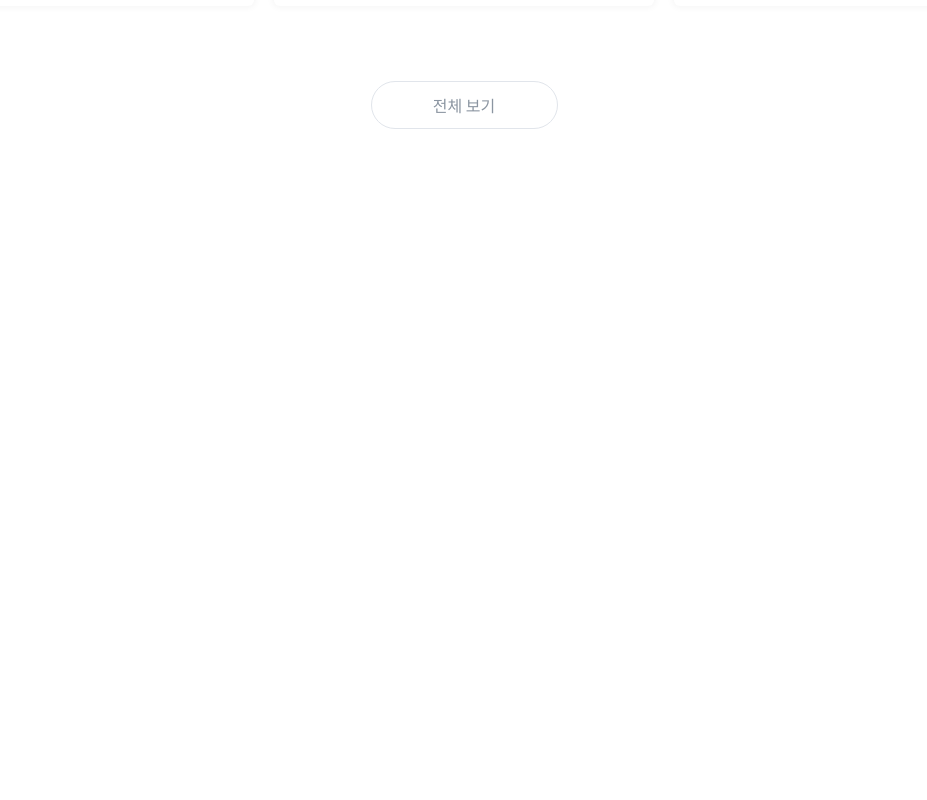
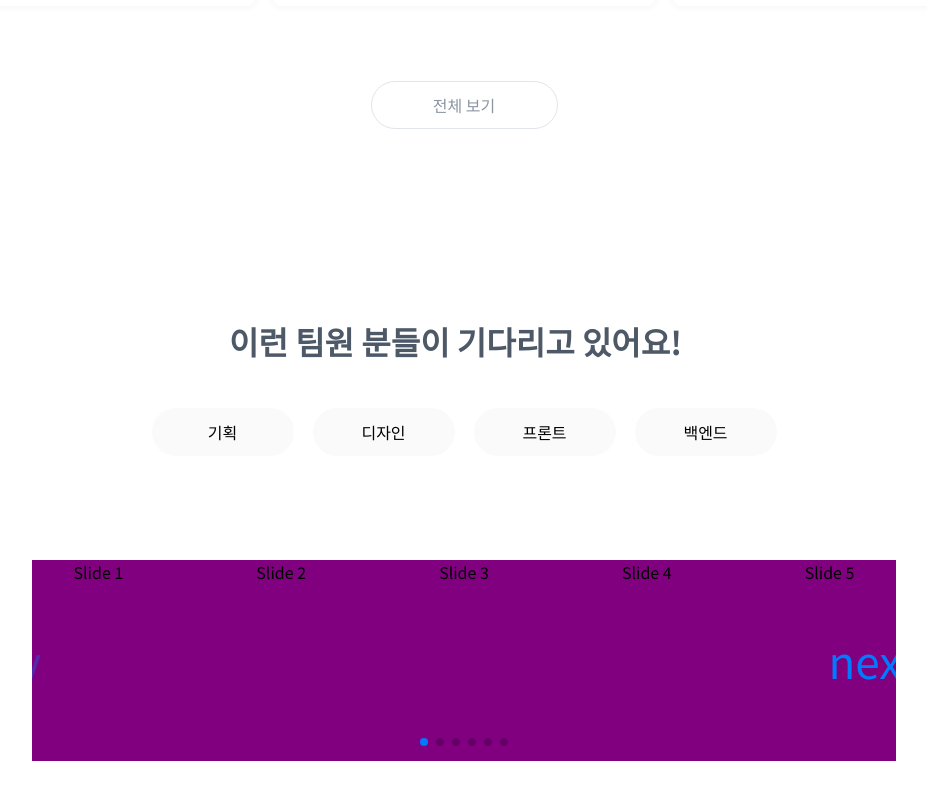
Before and after one commit to Team-Detto/Detto, a React (Create React App) app: page / in a window 1280 px wide. Shown: the part 1885-2685 px from the top of the page, without its empty margins (176-1103 px from the left). Before the commit the page ends 2204 px from the top, so only its background shows below. Built offline with nearby package versions, Linux system fonts and the light colour scheme; no server answers; the database is empty.

Commit message:
design : 슬라이더 제외 UI 구현 완료 슬라이더 변경 할예정

```diff
--- a/src/components/main/Calendar/MainCalendar.tsx
+++ b/src/components/main/Calendar/MainCalendar.tsx
@@ -1,4 +1,5 @@
 import styled from '@emotion/styled';
+import React from 'react';
 import ProjectCalendar from './ProjectCalendar';
 import ProjectDetail from './ProjectDetail';
 import ProjectList from './ProjectList';
--- a/src/components/main/Calendar/ProjectCalendar.tsx
+++ b/src/components/main/Calendar/ProjectCalendar.tsx
@@ -1,6 +1,7 @@
 import { useState } from 'react';
 import Calendar from 'react-calendar';
 import styled from '@emotion/styled';
+import React from 'react';
 
 const ProjectCalendar = () => {
   const [value, onChange] = useState(new Date());
--- /dev/null
+++ b/src/components/main/findUsers/MainFindUsers.tsx
@@ -0,0 +1,161 @@
+import React from 'react';
+import SwiperCore, { Navigation, Scrollbar, Pagination } from 'swiper';
+import { Swiper, SwiperSlide } from 'swiper/react';
+import 'swiper/swiper.min.css';
+import 'swiper/components/navigation/navigation.min.css';
+import styled from '@emotion/styled';
+const MainFindUsers = () => {
+  return (
+    <MainFindUsersWrap>
+      <MainFindUsersContainer>
+        <MainFindUsersTitleDiv>
+          이런 팀원 분들이 기다리고 있어요!
+        </MainFindUsersTitleDiv>
+        <MainFindUsersButtonContainer>
+          <MainFindUsersButton>기획</MainFindUsersButton>
+          <MainFindUsersButton>디자인</MainFindUsersButton>
+          <MainFindUsersButton>프론트</MainFindUsersButton>
+          <MainFindUsersButton>백엔드</MainFindUsersButton>
+        </MainFindUsersButtonContainer>
+      </MainFindUsersContainer>
+      <MainFindUsersSwiperContainer>
+        <MainFindUsersSwiper
+          pagination={{
+            clickable: true,
+          }}
+          spaceBetween={50}
+          slidesPerView={5}
+          navigation
+        >
+          <SwiperSlide>Slide 1</SwiperSlide>
+          <SwiperSlide>Slide 2</SwiperSlide>
+          <SwiperSlide>Slide 3</SwiperSlide>
+          <SwiperSlide>Slide 4</SwiperSlide>
+          <SwiperSlide>Slide 5</SwiperSlide>
+          <SwiperSlide>Slide 1</SwiperSlide>
+          <SwiperSlide>Slide 2</SwiperSlide>
+          <SwiperSlide>Slide 3</SwiperSlide>
+          <SwiperSlide>Slide 4</SwiperSlide>
+          <SwiperSlide>Slide 5</SwiperSlide>
+        </MainFindUsersSwiper>
+      </MainFindUsersSwiperContainer>
+    </MainFindUsersWrap>
+  );
+};
+const MainFindUsersWrap = styled.div`
+  display: flex;
+  flex-direction: column;
+  align-items: center;
+  padding: 0px;
+  gap: 104px;
+
+  width: 1180px;
+  height: 442px;
+  margin: 0px auto 289px auto;
+`;
+const MainFindUsersContainer = styled.div`
+  display: flex;
+  flex-direction: column;
+  align-items: center;
+  padding: 0px;
+  gap: 45px;
+
+  width: 625px;
+  height: 137px;
+`;
+const MainFindUsersTitleDiv = styled.div`
+  width: 470px;
+  height: 44px;
+
+  font-family: 'Noto Sans KR';
+  font-style: normal;
+  font-weight: 700;
+  font-size: 2rem;
+  line-height: 44px;
+
+  display: flex;
+  align-items: center;
+
+  color: #4e5968;
+`;
+const MainFindUsersButtonContainer = styled.div`
+  display: flex;
+  flex-direction: row;
+  align-items: flex-start;
+  padding: 0px;
+  gap: 19px;
+
+  width: 625px;
+  height: 48px;
+`;
+const MainFindUsersButton = styled.button`
+  box-sizing: border-box;
+
+  display: flex;
+  flex-direction: row;
+  justify-content: center;
+  align-items: center;
+  padding: 8px 48px;
+  gap: 10px;
+
+  width: 150px;
+  height: 48px;
+
+  background: #fafafb;
+  border-radius: 36px;
+
+  font-family: 'Noto Sans KR';
+  font-style: normal;
+  font-weight: 400;
+  font-size: 16px;
+  line-height: 32px;
+
+  &:hover {
+    width: 150px;
+    height: 48px;
+
+    /* violet B 400 */
+
+    background: #6f64f2;
+    border-radius: 36px;
+    color: #ffffff;
+    font-family: 'Noto Sans KR';
+    font-style: normal;
+    font-weight: 700;
+    font-size: 16px;
+    line-height: 32px;
+  }
+`;
+const MainFindUsersSwiperContainer = styled.div`
+  padding: 0px;
+  gap: 134px;
+  /* width: 864px;
+  height: 201px; */
+  width: 864px;
+  height: 201px;
+`;
+const MainFindUsersSwiper = styled(Swiper)`
+  .swiper-wrapper {
+    width: 864px;
+    height: 201px;
+    margin: 0 auto;
+    background: purple;
+  }
+
+  .swiper-slide {
+    text-align: center;
+    padding: 0px;
+    gap: 16px;
+    width: 128px;
+    height: 201px;
+  }
+  .swiper-button-prev {
+    left: -50px;
+    background: red;
+    position: absolute;
+    z-index: 1000;
+  }
+  .swiper-button-next {
+  }
+`;
+export default MainFindUsers;
--- a/src/pages/MainPage.tsx
+++ b/src/pages/MainPage.tsx
@@ -2,6 +2,7 @@ import MainBanner from 'components/main/banner/MainBanner';
 import MainCalendar from 'components/main/calendar/MainCalendar';
 import WebContainer from 'components/common/WebContainer';
 import MainRecommendation from 'components/main/recommendation/MainRecommendation';
+import MainFindUsers from 'components/main/findUsers/MainFindUsers';
 const MainPage = () => {
   return (
     <>
@@ -9,6 +10,7 @@ const MainPage = () => {
       <WebContainer>
         <MainCalendar />
         <MainRecommendation />
+        <MainFindUsers />
       </WebContainer>
     </>
   );
--- a/tsconfig.json
+++ b/tsconfig.json
@@ -7,7 +7,7 @@
     "esModuleInterop": true,
     "allowSyntheticDefaultImports": true,
     "strict": true,
-    "forceConsistentCasingInFileNames": true,
+    "forceConsistentCasingInFileNames": false,
     "noFallthroughCasesInSwitch": true,
     "module": "esnext",
     "moduleResolution": "node",
```
